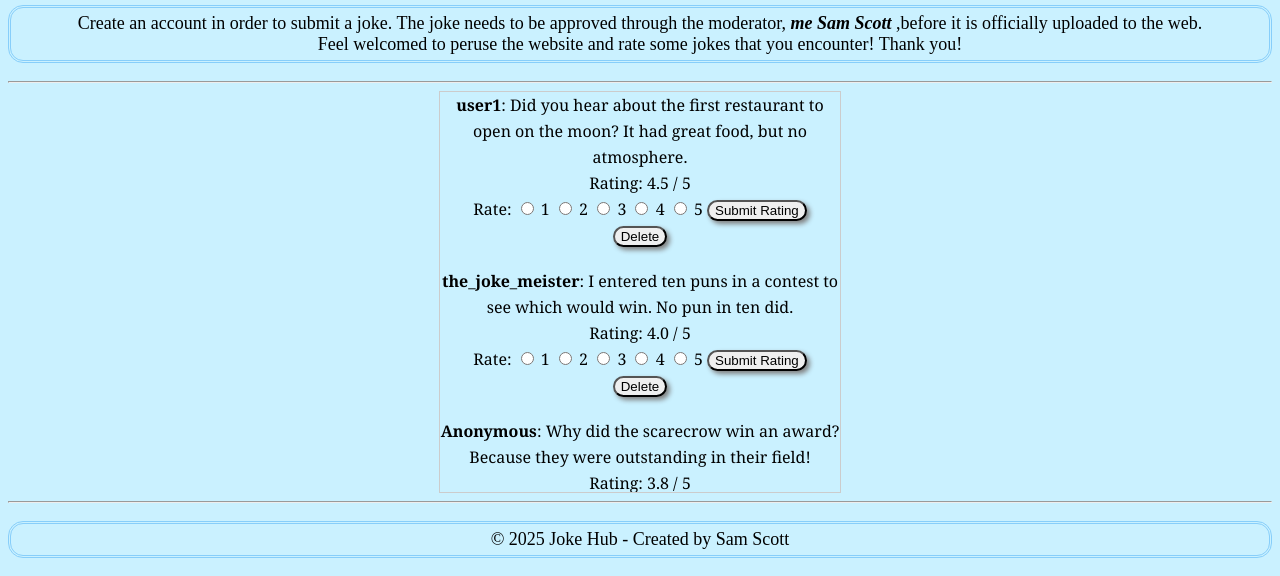
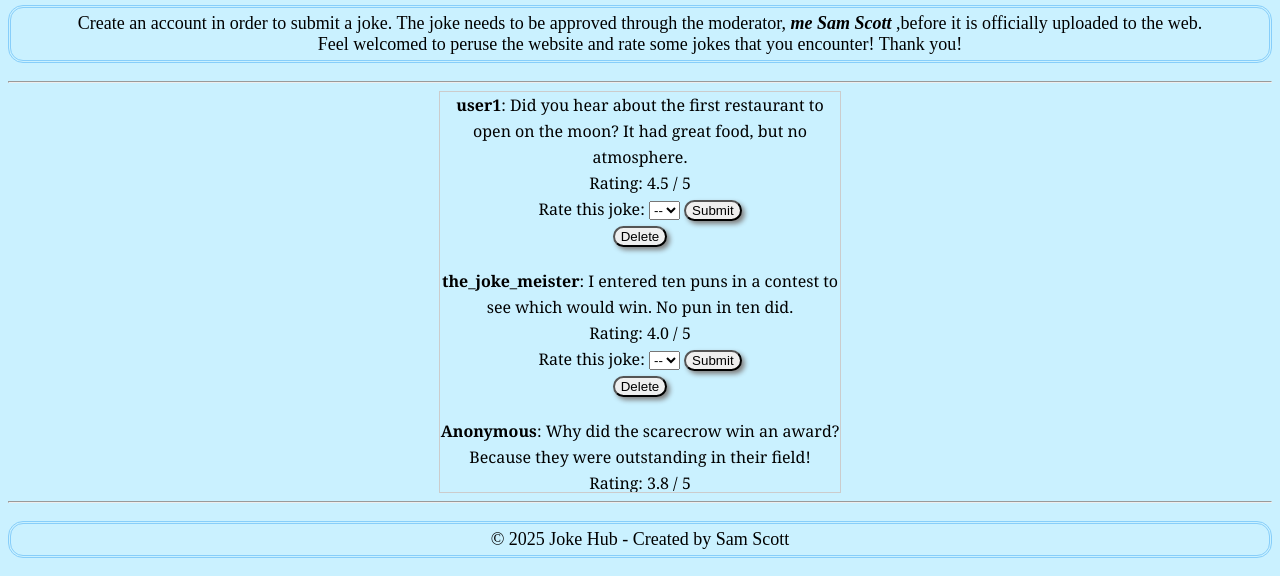
Before and after one commit to sascott9655/Joke-Webpage-, a Flask app: page / in a window 1280 px wide. Shown: the part 280-856 px from the top of the page. Run offline with Flask 3, Linux system fonts and the light colour scheme; a user stored in the database is signed in; data comes from the database, SQL or seed files in the repository; both versions use the stored data as it was after the commit.

Commit message:
edited the front end to update the ratings on the jokes on the homepage

```diff
--- a/app.py
+++ b/app.py
@@ -202,15 +202,18 @@
 
     conn = sqlite3.connect('jokes.db')
     c = conn.cursor()
-    c.execute('''INSERT OR REPLACE INTO ratings(user_id, joke_id, rating) VALUES (?,?,?)''', (user_id, joke_id, rating)) #The INSERT OR REPLACE statement in SQLITE is used to add a new row or replace an existing row.
+    c.execute('''INSERT OR REPLACE INTO ratings(user_id, joke_id, rating)
+    VALUES (?,?,?)''',
+    (user_id, joke_id, rating)) #The INSERT OR REPLACE statement in SQLITE is used to add a new row or replace an existing row.
     #This is useful because if you are a user you can rewrite a new review and have your new review overwrite the old one
+
     c.execute('''
               UPDATE jokes --modifying the jokes table
-              SET rating = ( --subquery that updates the rating column in the jokes table, and the new value comes from the average of the ratings from the ratings table
+              SET rating = ROUND(( --subquery that updates the rating column in the jokes table, and the new value comes from the average of the ratings from the ratings table
                   SELECT AVG(rating)
                   FROM ratings
                   WHERE joke_id=?
-              )
+              ), 1)
               WHERE id=? --ensures you are updating only the joke you are rating and that it matches to the joke_id in the subquery
               ''', (joke_id, joke_id) # first joke_id is the subquery the second joke_id is the jokes table column jokes_id
               )
--- a/templates/index.html
+++ b/templates/index.html
@@ -55,15 +55,17 @@
                         Rating: {{ joke[1] or 0 }} / 5
                         {% if session.get('user_id') %}
                         <!-- Connects to the rate_joke route so users can rate your jokes -->
-                            <form method="POST" action="{{ url_for('rate_joke', joke_id = joke[1]) }}">
-                                Rate:
-                                <!-- Gives the user the ability to rate a joke on a scale of 1 to 5 stars -->
-                                {% for i in range(1,6) %}
-                                    <label>
-                                        <input type="radio" name="rating" value="{{ i }}" required> {{ i }}
-                                    </label>
-                                {% endfor %}
-                                <button type="submit">Submit Rating</button>
+                         <!-- Changing joke[1] to joke[3] because joke[3] is the rating integer value in our ratings table -->
+                            <form method="POST" action="{{ url_for('rate_joke', joke_id = joke[3]) }}">
+                                <!-- label for I believe labels each of the jokes with the prompt rate this joke -->
+                                 <label for="rating">Rate this joke:</label>
+                                 <select name="rating" required>
+                                    <option value="">--</option>
+                                    {% for i in range(1, 6) %}
+                                    <option value="{{ i }}">{{ i }}</option>
+                                    {% endfor %}
+                                 </select>
+                                 <button type="submit">Submit</button>
                             </form>
                         {% endif %}
                          <!-- If you are admin you may delete jokes (connected by a js function in index.js) -->
```
Also changed, not shown: jokes.db.
